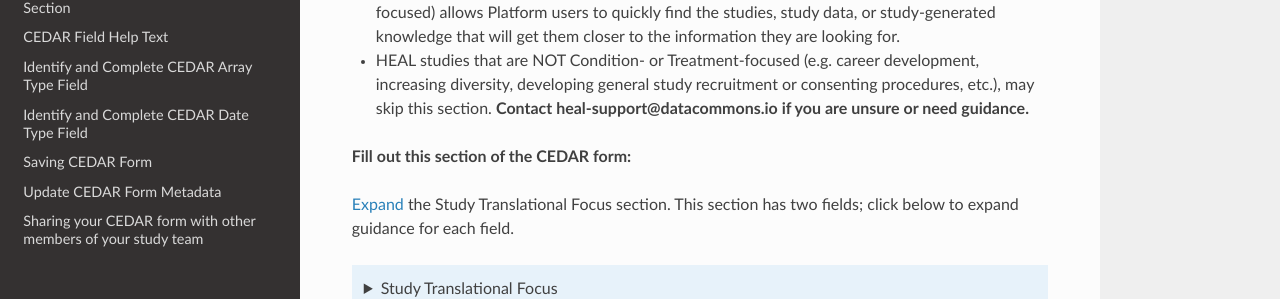
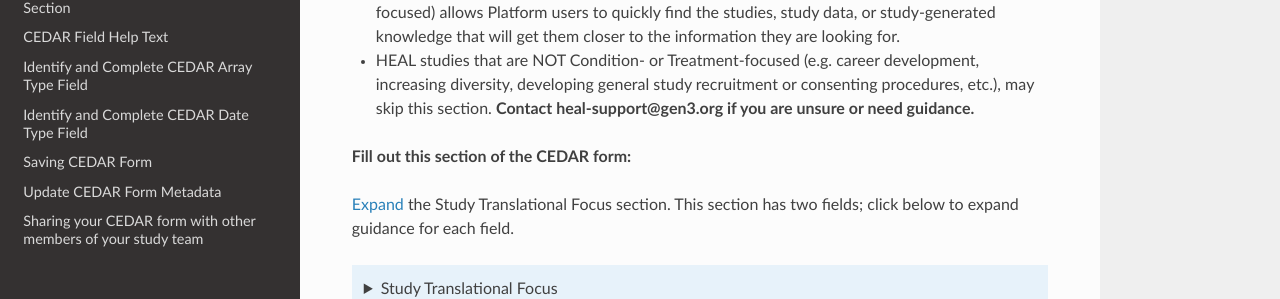
Before and after one commit to HEAL/cedar-form-docs, an MkDocs documentation site: the page built from docs/study-translational-focus.md, in a window 1280 px wide and 1297 px high. Shown: the part 711-1010 px from the top of the window. Built offline with MkDocs 1.6.1, drawn with Linux system fonts in a browser that asks for light colours; nearby versions of some CDN libraries.

Commit message:
Update study-translational-focus.md - email
update email from heal-support@datacommons.io to heal-support@gen3.org
do not merge until gen3.org emails are active.

```diff
--- a/docs/study-translational-focus.md
+++ b/docs/study-translational-focus.md
@@ -12,7 +12,7 @@
 * Even when HEAL studies don’t involve human subjects, they generally focus on learning more about a human pain or opioid use condition (**Condition-focused**) or they focus on learning more about a treatment, intervention, or solution for a human pain or opioid use condition (**Treatment-focused**).
 * We expect that many HEAL Platform users will look for studies, study data, and study-generated knowledge from a condition- or treatment-focused perspective; they will either want to find new information about a human pain or opioid use condition, or treatment for a human pain or opioid use condition.
 * Classifying your study in this way (i.e. identifying your study as either Condition- or Treatment-focused) allows Platform users to quickly find the studies, study data, or study-generated knowledge that will get them closer to the information they are looking for.
-* HEAL studies that are NOT Condition- or Treatment-focused (e.g. career development, increasing diversity, developing general study recruitment or consenting procedures, etc.), may skip this section. **Contact heal-support@datacommons.io if you are unsure or need guidance.**
+* HEAL studies that are NOT Condition- or Treatment-focused (e.g. career development, increasing diversity, developing general study recruitment or consenting procedures, etc.), may skip this section. **Contact heal-support@gen3.org if you are unsure or need guidance.**
 
 **Fill out this section of the CEDAR form:**
 
```
